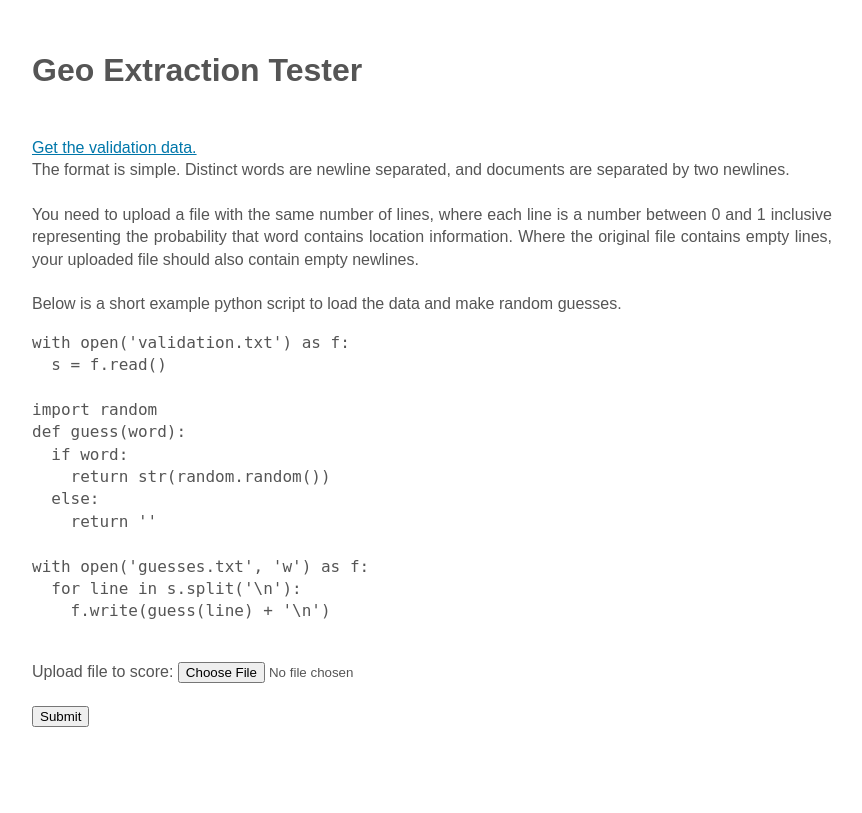
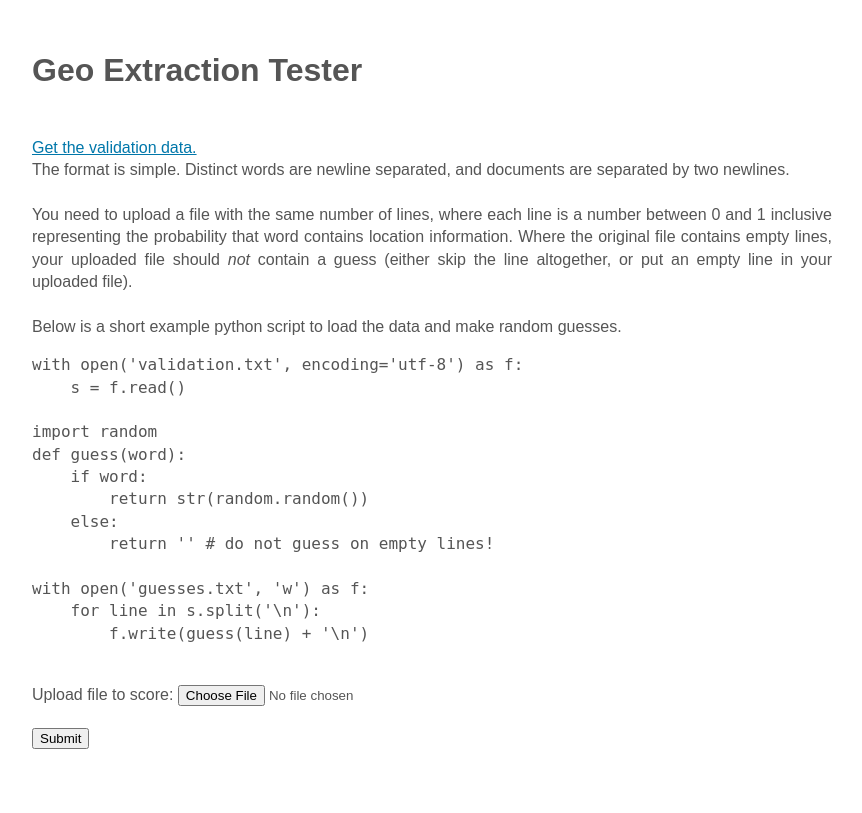
Before and after one commit to chicago-justice-project/geo-extract-tester, a Flask app: page / in a window 1280 px wide. Shown: the whole page, without its empty margins (208-1070 px from the left). Before the commit the page ends 727 px from the top, so only its background shows below. Run offline with Flask 2, Linux system fonts and the light colour scheme.

Commit message:
Clarify example code and format of uploaded data.

```diff
--- a/templates/main.html
+++ b/templates/main.html
@@ -16,7 +16,8 @@
     You need to upload a file with the same number of lines,
     where each line is a number between 0 and 1 inclusive representing the probability
     that word contains location information. Where the original file contains empty lines,
-    your uploaded file should also contain empty newlines.
+    your uploaded file should <em>not</em> contain a guess (either skip the line altogether,
+    or put an empty line in your uploaded file).
     <br>
     <br>
 
@@ -25,7 +26,7 @@
     <br>
 
 <pre>
-with open('validation.txt') as f:
+with open('validation.txt', encoding='utf-8') as f:
     s = f.read()
 
 import random
@@ -33,7 +34,7 @@ def guess(word):
     if word:
         return str(random.random())
     else:
-    return ''
+        return '' # do not guess on empty lines!
 
 with open('guesses.txt', 'w') as f:
     for line in s.split('\n'):
```
Lines whose indentation alone changed are shown as unchanged.
